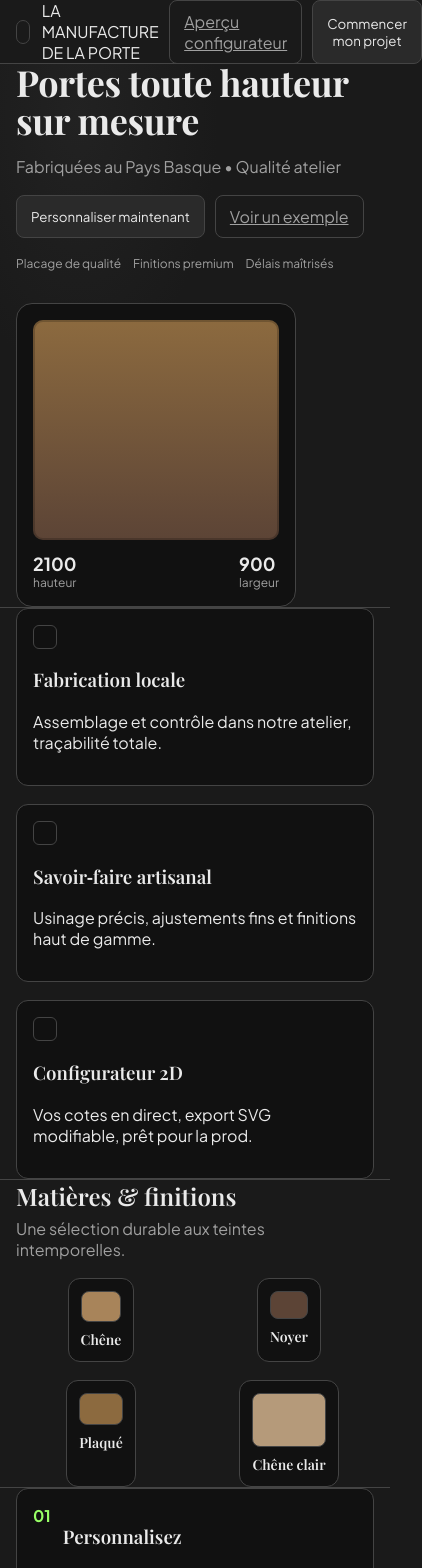
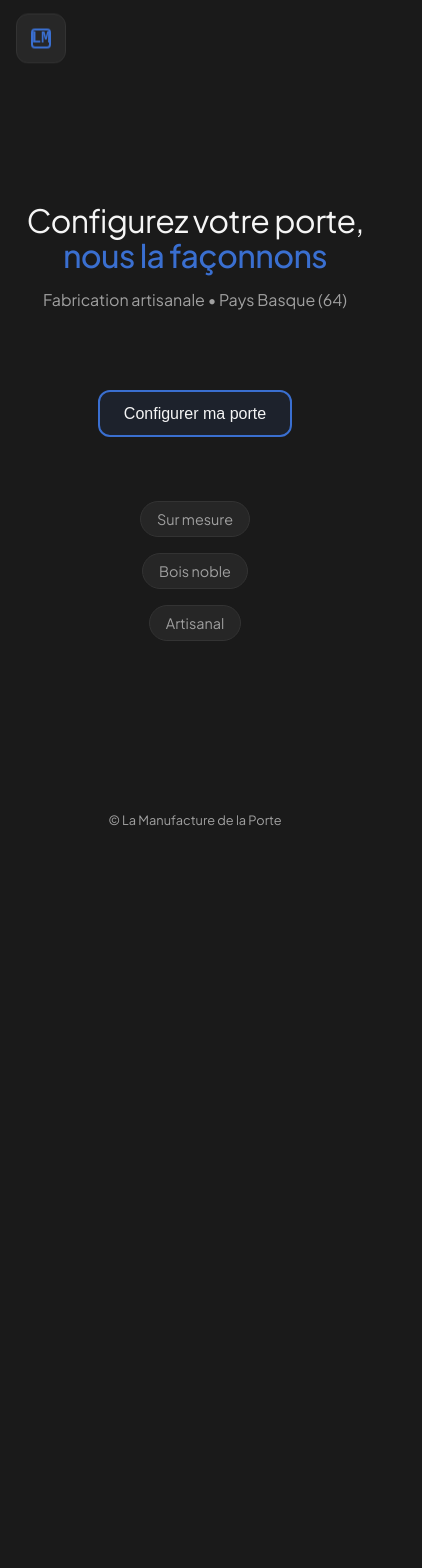
Before and after one commit to Dodibois40/La_manufacture_de_la_porte, a React (Vite) app in the folder plan2d/: page / in a window 390 px wide. Shown: the top 1568 px of the page, 422 px wide, since content can reach past the window. After the commit the page ends 844 px from the top, so only its background shows below. Built offline with nearby package versions, Linux system fonts and the light colour scheme.

Commit message:
Nouvelle page d'accueil gaming immersive - Menu au survol du logo - Effets parallaxe et animations - Design sombre et moderne - Interface centrale avec CTA - Responsive design

```diff
--- a/plan2d/src/Home.tsx
+++ b/plan2d/src/Home.tsx
@@ -1,133 +1,85 @@
 import './index.css'
+import { useState, useEffect } from 'react'
 
 export default function Home() {
+  const [showMenu, setShowMenu] = useState(false)
+  const [mousePos, setMousePos] = useState({ x: 0, y: 0 })
+
   const handleGoToConfig = () => {
     location.hash = '#config'
   }
 
+  useEffect(() => {
+    const handleMouseMove = (e: MouseEvent) => {
+      setMousePos({ x: e.clientX, y: e.clientY })
+    }
+    window.addEventListener('mousemove', handleMouseMove)
+    return () => window.removeEventListener('mousemove', handleMouseMove)
+  }, [])
+
   return (
-    <div className="home">
-      <nav className="nav container">
-        <div className="brand">
-          <div className="brand-mark" />
-          <span>LA MANUFACTURE DE LA PORTE</span>
+    <div className="home-gaming">
+      {/* Parallax Background */}
+      <div className="parallax-bg" style={{
+        transform: `translate(${mousePos.x * -0.01}px, ${mousePos.y * -0.01}px)`
+      }}></div>
+
+      {/* Logo with hover menu */}
+      <div className="logo-container"
+           onMouseEnter={() => setShowMenu(true)}
+           onMouseLeave={() => setShowMenu(false)}>
+        <div className="gaming-logo">
+          <div className="logo-mark"></div>
+          <span className="logo-text">LM</span>
         </div>
-        <div className="nav-actions">
-          <a className="btn btn-ghost" href="#config">Aperçu configurateur</a>
-          <button className="btn btn-primary" onClick={handleGoToConfig}>Commencer mon projet</button>
-        </div>
-      </nav>
 
-      <header className="hero">
-        <div className="container hero-inner">
-          <div className="hero-left">
-            <h1>
-              Portes toute hauteur<br />sur mesure
+        {/* Gaming Menu */}
+        <nav className={`gaming-menu ${showMenu ? 'active' : ''}`}>
+          <div className="menu-item" onClick={handleGoToConfig}>
+            <span className="menu-icon">⚙</span>
+            <span>Configurateur</span>
+          </div>
+          <div className="menu-item">
+            <span className="menu-icon">📋</span>
+            <span>Catalogue</span>
+          </div>
+          <div className="menu-item">
+            <span className="menu-icon">📞</span>
+            <span>Contact</span>
+          </div>
+        </nav>
+      </div>
+
+      {/* Central Gaming Interface */}
+      <div className="gaming-interface">
+        <div className="central-hub">
+          <div className="slogan-container">
+            <h1 className="main-slogan">
+              Configurez votre porte,<br />
+              <span className="accent-text">nous la façonnons</span>
             </h1>
-            <p className="hero-sub">Fabriquées au Pays Basque • Qualité atelier</p>
-            <div className="hero-cta">
-              <button className="btn btn-primary" onClick={handleGoToConfig}>Personnaliser maintenant</button>
-              <a className="btn btn-ghost" href="#config">Voir un exemple</a>
+            <p className="sub-slogan">Fabrication artisanale • Pays Basque (64)</p>
+          </div>
+
+          <button className="cta-gaming" onClick={handleGoToConfig}>
+            <div className="cta-inner">
+              <span className="cta-text">Configurer ma porte</span>
+              <div className="cta-glow"></div>
             </div>
-            <div className="hero-badges">
-              <span>Placage de qualité</span>
-              <span>Finitions premium</span>
-              <span>Délais maîtrisés</span>
-            </div>
-          </div>
-          <div className="hero-right">
-            <div className="door-card">
-              <div className="door-slab" />
-              <div className="door-info">
-                <div>
-                  <strong>2100</strong>
-                  <span>hauteur</span>
-                </div>
-                <div>
-                  <strong>900</strong>
-                  <span>largeur</span>
-                </div>
-              </div>
-            </div>
+          </button>
+
+          <div className="gaming-badges">
+            <div className="badge">Sur mesure</div>
+            <div className="badge">Bois noble</div>
+            <div className="badge">Artisanal</div>
           </div>
         </div>
-      </header>
+      </div>
 
-      <section className="features container">
-        <div className="feature">
-          <div className="ico" />
-          <h3>Fabrication locale</h3>
-          <p>Assemblage et contrôle dans notre atelier, traçabilité totale.</p>
-        </div>
-        <div className="feature">
-          <div className="ico" />
-          <h3>Savoir‑faire artisanal</h3>
-          <p>Usinage précis, ajustements fins et finitions haut de gamme.</p>
-        </div>
-        <div className="feature">
-          <div className="ico" />
-          <h3>Configurateur 2D</h3>
-          <p>Vos cotes en direct, export SVG modifiable, prêt pour la prod.</p>
-        </div>
-      </section>
-
-      <section className="materials container">
-        <div className="section-head">
-          <h2>Matières & finitions</h2>
-          <p>Une sélection durable aux teintes intemporelles.</p>
-        </div>
-        <div className="swatches">
-          <div className="swatch-card">
-            <div className="swatch-chip" style={{ background:'#A8845A' }} />
-            <h4>Chêne</h4>
-          </div>
-          <div className="swatch-card">
-            <div className="swatch-chip" style={{ background:'#5C4436' }} />
-            <h4>Noyer</h4>
-          </div>
-          <div className="swatch-card">
-            <div className="swatch-chip" style={{ background:'#8C6A3F' }} />
-            <h4>Plaqué</h4>
-          </div>
-          <div className="swatch-card">
-            <div className="swatch-chip" style={{ background:'#B59A7A' }} />
-            <h4>Chêne clair</h4>
-          </div>
-        </div>
-      </section>
-
-      <section className="steps container">
-        <div className="step">
-          <span className="step-num">01</span>
-          <div>
-            <h3>Personnalisez</h3>
-            <p>Renseignez vos cotes et options en temps réel.</p>
-          </div>
-        </div>
-        <div className="step">
-          <span className="step-num">02</span>
-          <div>
-            <h3>Validez</h3>
-            <p>Exportez un plan SVG pour validation et archivage.</p>
-          </div>
-        </div>
-        <div className="step">
-          <span className="step-num">03</span>
-          <div>
-            <h3>Nous fabriquons</h3>
-            <p>Votre porte est produite et contrôlée dans notre atelier.</p>
-          </div>
-        </div>
-      </section>
-
-      <footer className="footer container">
-        <div className="foot-left">
-          <span className="muted">© La Manufacture de la porte</span>
-        </div>
-        <div className="foot-right">
-          <a href="#config" className="btn btn-primary">Lancer le configurateur</a>
-        </div>
-      </footer>
+      {/* Subtle footer */}
+      <div className="gaming-footer">
+        <span>© La Manufacture de la Porte</span>
+      </div>
     </div>
   )
 }
--- a/plan2d/src/index.css
+++ b/plan2d/src/index.css
@@ -3,15 +3,18 @@
 :root {
   --bg: #1A1A1A;
   --panel: #333333;
-  --text: #EAEAEA;
+  --text: #f5f5f5;
   --text-2: #A0A0A0;
-  --border: #444444;
-  --accent: #98FF66;
+  --border: #333333;
+  --accent: #3A6FD0;
+  --gaming-bg: #1a1a1a;
+  --gaming-surface: #2a2a2a;
+  --gaming-glow: rgba(58, 111, 208, 0.3);
   /* Couleurs de repère pour traits sous labels */
   --c-open: #98FF66;  /* vert */
   --c-door: #FF5252;  /* rouge */
   --c-pass: #FFD166;  /* jaune */
-  --c-blue: #66A8FF;  /* bleu */
+  --c-blue: #3A6FD0;  /* bleu gaming */
 }
 
 * { box-sizing: border-box; }
@@ -25,75 +28,328 @@ body { margin: 0; background: var(--bg); color: var(--text); font-family: "JetBr
 }
 .logo { height: 28px; width: auto; object-fit: contain; }
 
-/* Home */
-.home { font-family: "Plus Jakarta Sans", -apple-system, BlinkMacSystemFont, "Segoe UI", Roboto, "Helvetica Neue", Arial, "Noto Sans", sans-serif; }
-.home h1, .home h2, .home h3, .home h4, .home .btn { font-family: inherit; }
-/* Luxe: titres en serif premium */
-.home h1, .home h2, .home h3, .home h4 { font-family: "Playfair Display", ui-serif, Georgia, "Times New Roman", serif; font-weight: 600; }
-/* Layout helpers */
+/* Gaming Home */
+.home-gaming {
+  font-family: "Plus Jakarta Sans", -apple-system, BlinkMacSystemFont, "Segoe UI", Roboto, "Helvetica Neue", Arial, "Noto Sans", sans-serif;
+  height: 100vh;
+  overflow: hidden;
+  position: relative;
+  background: var(--gaming-bg);
+  color: var(--text);
+}
+
+/* Parallax Background */
+.parallax-bg {
+  position: absolute;
+  top: -10%;
+  left: -10%;
+  width: 120%;
+  height: 120%;
+  background:
+    radial-gradient(circle at 20% 30%, rgba(58, 111, 208, 0.05) 0%, transparent 50%),
+    radial-gradient(circle at 80% 70%, rgba(58, 111, 208, 0.03) 0%, transparent 50%),
+    linear-gradient(135deg, #1a1a1a 0%, #0f0f0f 100%);
+  z-index: -1;
+  transition: transform 0.1s ease-out;
+}
+/* Gaming Layout */
 .container { max-width: 1200px; margin: 0 auto; padding: 0 16px; }
-.home .container { max-width: none; padding: 0 24px; }
 .muted { color: var(--text-2); }
 
-/* Nav */
-.nav { height: 64px; display:flex; align-items:center; justify-content:space-between; border-bottom:1px solid var(--border); }
-.brand { display:flex; align-items:center; gap:12px; }
-.brand-mark { width:24px; height:24px; border-radius:999px; border:1px solid var(--border); }
-.nav-actions { display:flex; gap:10px; }
-
-/* Buttons */
-.btn { padding:10px 14px; border-radius:8px; border:1px solid var(--border); cursor:pointer; }
-.btn-primary { background:#2A2A2A; color:var(--text); }
-.btn-ghost { background:transparent; color:var(--text-2); }
-.btn:hover { border-color: var(--accent); }
-
-/* Hero */
-.hero { background: radial-gradient(60% 80% at 20% 10%, #222 0%, rgba(26,26,26,0) 60%), #1A1A1A; border-bottom:1px solid var(--border); }
-.hero-inner { display:grid; grid-template-columns: 1.2fr 1fr; gap:32px; padding:48px 0; }
-.hero-left { max-width: clamp(520px, 42vw, 760px); }
-.hero-left h1 { margin:0 0 16px; font-size: 48px; line-height: 1.05; font-weight:700; letter-spacing:-0.01em; }
-.hero-sub { color: var(--text-2); margin: 0 0 18px; }
-.hero-cta { display:flex; gap:10px; margin: 8px 0 18px; }
-.hero-badges { display:flex; gap:12px; color:var(--text-2); font-size:12px; flex-wrap:wrap; }
-.door-card { background:#111; border:1px solid var(--border); border-radius:16px; padding:16px; display:grid; gap:12px; width: clamp(280px, 28vw, 520px); }
-.door-slab { width:100%; aspect-ratio: 1 / 2.25; border-radius:10px; background: linear-gradient(180deg,#8C6A3F,#5C4436); box-shadow: inset 0 0 0 2px rgba(0,0,0,.2); }
-.door-info { display:flex; justify-content:space-between; color:var(--text-2); font-size:12px; }
-.door-info strong { color:var(--text); font-size:18px; display:block; }
-
-/* Features */
-.features { display:grid; grid-template-columns: repeat(auto-fit, minmax(280px,1fr)); gap:18px; padding:28px 0; border-bottom:1px solid var(--border); }
-.feature { background:#111; border:1px solid var(--border); border-radius:12px; padding:16px; max-width: 420px; justify-self: center; }
-.feature .ico { width:24px; height:24px; border-radius:6px; border:1px solid var(--border); margin-bottom:10px; }
-
-/* Materials */
-.materials { padding:28px 0; border-bottom:1px solid var(--border); }
-.section-head h2 { margin:0 0 6px; }
-.section-head p { color:var(--text-2); margin:0 0 18px; }
-.swatches { display:grid; grid-template-columns: repeat(auto-fit, minmax(220px,1fr)); gap:18px; }
-.swatch-card { background:#111; border:1px solid var(--border); border-radius:12px; padding:12px; max-width: 420px; justify-self: center; }
-.swatch-chip { width:100%; aspect-ratio: 4 / 3; border-radius:8px; border:1px solid var(--border); }
-.swatch-card h4 { margin:8px 0 0; font-size:14px; }
-
-/* Steps */
-.steps { display:grid; grid-template-columns: repeat(auto-fit, minmax(280px,1fr)); gap:18px; padding:28px 0; border-bottom:1px solid var(--border); }
-.step { background:#111; border:1px solid var(--border); border-radius:12px; padding:16px; display:flex; gap:12px; max-width: 520px; justify-self: center; }
-.step-num { font-weight:700; color:var(--accent); }
-
-/* Footer */
-.footer { height: 72px; display:flex; align-items:center; justify-content:space-between; }
-
-/* Responsive */
-@media (max-width: 900px) {
-  .hero-inner { grid-template-columns: 1fr; }
-  .features { grid-template-columns: 1fr; }
-  .swatches { grid-template-columns: repeat(2, 1fr); }
-  .steps { grid-template-columns: 1fr; }
+/* Logo Container */
+.logo-container {
+  position: fixed;
+  top: 2rem;
+  left: 2rem;
+  z-index: 1000;
+  cursor: pointer;
 }
 
-@media (max-width: 600px) {
-  .home .container { padding: 0 16px; }
-  .hero-left h1 { font-size: 36px; }
-  .door-slab { height: 220px; }
+.gaming-logo {
+  width: 60px;
+  height: 60px;
+  background: rgba(42, 42, 42, 0.9);
+  border: 1px solid var(--border);
+  border-radius: 12px;
+  display: flex;
+  align-items: center;
+  justify-content: center;
+  backdrop-filter: blur(10px);
+  transition: all 0.3s ease;
+  position: relative;
+}
+
+.gaming-logo:hover {
+  border-color: var(--accent);
+  box-shadow: 0 0 20px var(--gaming-glow);
+  transform: scale(1.05);
+}
+
+.logo-mark {
+  width: 20px;
+  height: 20px;
+  border: 2px solid var(--accent);
+  border-radius: 4px;
+  position: absolute;
+}
+
+.logo-text {
+  font-weight: 700;
+  font-size: 18px;
+  color: var(--accent);
+  font-family: 'JetBrains Mono', monospace;
+}
+
+/* Gaming Menu */
+.gaming-menu {
+  position: absolute;
+  top: 70px;
+  left: 0;
+  background: rgba(42, 42, 42, 0.95);
+  border: 1px solid var(--border);
+  border-radius: 12px;
+  backdrop-filter: blur(15px);
+  padding: 8px;
+  min-width: 200px;
+  opacity: 0;
+  visibility: hidden;
+  transform: translateY(-10px);
+  transition: all 0.3s ease;
+}
+
+.gaming-menu.active {
+  opacity: 1;
+  visibility: visible;
+  transform: translateY(0);
+}
+
+.menu-item {
+  display: flex;
+  align-items: center;
+  gap: 12px;
+  padding: 12px 16px;
+  border-radius: 8px;
+  cursor: pointer;
+  transition: all 0.2s ease;
+  font-size: 14px;
+  color: var(--text-2);
+}
+
+.menu-item:hover {
+  background: var(--gaming-surface);
+  color: var(--text);
+  border-left: 3px solid var(--accent);
+  transform: translateX(5px);
+}
+
+.menu-icon {
+  font-size: 16px;
+  width: 20px;
+  text-align: center;
+}
+
+/* Gaming Interface */
+.gaming-interface {
+  display: flex;
+  align-items: center;
+  justify-content: center;
+  height: 100vh;
+  position: relative;
+}
+
+.central-hub {
+  text-align: center;
+  max-width: 800px;
+  padding: 2rem;
+}
+
+.slogan-container {
+  margin-bottom: 3rem;
+}
+
+.main-slogan {
+  font-size: clamp(2.5rem, 5vw, 4rem);
+  font-weight: 300;
+  line-height: 1.1;
+  margin: 0 0 1rem;
+  color: var(--text);
+  font-family: "Plus Jakarta Sans", sans-serif;
+  letter-spacing: -0.02em;
+}
+
+.accent-text {
+  color: var(--accent);
+  font-weight: 500;
+}
+
+.sub-slogan {
+  font-size: 1.1rem;
+  color: var(--text-2);
+  margin: 0;
+  font-weight: 400;
+}
+
+/* Gaming CTA Button */
+.cta-gaming {
+  position: relative;
+  background: transparent;
+  border: 2px solid var(--accent);
+  padding: 0;
+  border-radius: 12px;
+  cursor: pointer;
+  margin: 2rem 0;
+  overflow: hidden;
+  transition: all 0.3s ease;
+}
+
+.cta-gaming:hover {
+  transform: translateY(-2px);
+  box-shadow: 0 10px 30px var(--gaming-glow);
+}
+
+.cta-inner {
+  position: relative;
+  padding: 1rem 2rem;
+  background: rgba(58, 111, 208, 0.1);
+  transition: all 0.3s ease;
+}
+
+.cta-gaming:hover .cta-inner {
+  background: rgba(58, 111, 208, 0.2);
+}
+
+.cta-text {
+  font-size: 1.1rem;
+  font-weight: 500;
+  color: var(--text);
+  position: relative;
+  z-index: 2;
+}
+
+.cta-glow {
+  position: absolute;
+  top: 0;
+  left: -100%;
+  width: 100%;
+  height: 100%;
+  background: linear-gradient(90deg, transparent, rgba(58, 111, 208, 0.4), transparent);
+  transition: left 0.5s ease;
+}
+
+.cta-gaming:hover .cta-glow {
+  left: 100%;
+}
+
+/* Gaming Badges */
+.gaming-badges {
+  display: flex;
+  justify-content: center;
+  gap: 1rem;
+  margin-top: 2rem;
+  flex-wrap: wrap;
+}
+
+.badge {
+  padding: 0.5rem 1rem;
+  background: rgba(42, 42, 42, 0.8);
+  border: 1px solid var(--border);
+  border-radius: 20px;
+  font-size: 0.9rem;
+  color: var(--text-2);
+  backdrop-filter: blur(10px);
+  transition: all 0.3s ease;
+}
+
+.badge:hover {
+  border-color: var(--accent);
+  color: var(--text);
+  transform: translateY(-2px);
+}
+
+/* Gaming Footer */
+.gaming-footer {
+  position: fixed;
+  bottom: 2rem;
+  right: 2rem;
+  font-size: 0.8rem;
+  color: var(--text-2);
+  z-index: 100;
+}
+
+/* Animation keyframes */
+@keyframes float {
+  0%, 100% { transform: translateY(0px); }
+  50% { transform: translateY(-10px); }
+}
+
+@keyframes pulse {
+  0%, 100% { opacity: 0.5; }
+  50% { opacity: 1; }
+}
+
+.gaming-logo {
+  animation: float 3s ease-in-out infinite;
+}
+
+.badge:nth-child(1) { animation-delay: 0.2s; }
+.badge:nth-child(2) { animation-delay: 0.4s; }
+.badge:nth-child(3) { animation-delay: 0.6s; }
+
+
+
+/* Gaming Responsive */
+@media (max-width: 768px) {
+  .logo-container {
+    top: 1rem;
+    left: 1rem;
+  }
+
+  .gaming-logo {
+    width: 50px;
+    height: 50px;
+  }
+
+  .logo-text {
+    font-size: 16px;
+  }
+
+  .main-slogan {
+    font-size: clamp(2rem, 8vw, 3rem);
+  }
+
+  .central-hub {
+    padding: 1rem;
+  }
+
+  .gaming-badges {
+    flex-direction: column;
+    align-items: center;
+  }
+
+  .gaming-footer {
+    bottom: 1rem;
+    right: 1rem;
+    left: 1rem;
+    text-align: center;
+  }
+
+  .gaming-menu {
+    min-width: 180px;
+  }
+}
+
+@media (max-width: 480px) {
+  .cta-inner {
+    padding: 0.8rem 1.5rem;
+  }
+
+  .cta-text {
+    font-size: 1rem;
+  }
+
+  .sub-slogan {
+    font-size: 1rem;
+  }
 }
 
 .layout { display: grid; grid-template-columns: 320px 1fr; height: calc(100% - 56px); }
```
Also changed, not shown: 2 other files (tests, documents, lock files or other folders).
